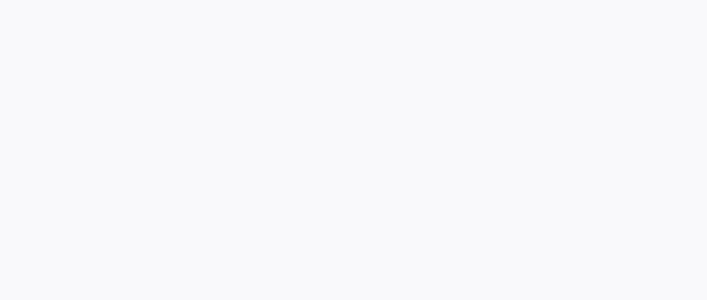
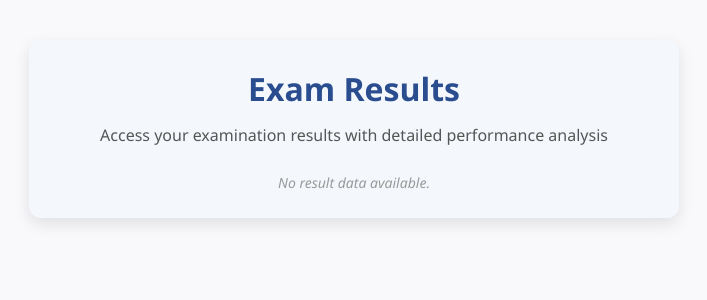
Before and after one commit to Ashishm0511/ztoFrontend, a React (Vite) app: page /checkresult in a window 1280 px wide. Before the commit this address had no page. Shown: the top 300 px of the page, without its empty margins (286-993 px from the left). Built offline with nearby package versions, Linux system fonts and the light colour scheme.

Commit message:
Added results

```diff
--- a/src/App.jsx
+++ b/src/App.jsx
@@ -8,7 +8,7 @@ import Home from './pages/Home';
 import Rewards from './pages/Rewards';
 import PastExams from './pages/PastExams';
 import EnrollExams from './pages/EnrollExams';
-// import CheckResults from './pages/CheckResults';
+import CheckResult from './pages/CheckResult';
 import Exams from './pages/Exams';
 
 
@@ -27,7 +27,8 @@ function App() {
           <Route path="/about" element={<About />} />
           <Route path="/enroll-exams" element={<EnrollExams />} />
           <Route path="/rewards" element={<Rewards />} />
-          {/* <Route path="/check-results" element={<CheckResults />} /> */}
+          <Route path="/checkresult" element={<CheckResult />} />
+
         </Routes>
       </Router>
     </div>
--- /dev/null
+++ b/src/pages/CheckResult.css
@@ -0,0 +1,63 @@
+.result-container {
+    max-width: 650px;
+    margin: 40px auto;
+    padding: 25px;
+    border-radius: 12px;
+    background-color: #f4f8fc;
+    box-shadow: 0 6px 16px rgba(0, 0, 0, 0.1);
+  }
+
+  .result-header {
+    text-align: center;
+    margin-bottom: 25px;
+  }
+
+  .result-header h1 {
+    font-size: 2em;
+    color: #2a4d8f;
+    margin-bottom: 10px;
+  }
+
+  .result-header p {
+    font-size: 1em;
+    color: #555;
+  }
+
+  .result-details h2 {
+    color: #1d3557;
+    margin-bottom: 15px;
+  }
+
+  .result-details p {
+    font-size: 1rem;
+    margin: 5px 0;
+    color: #333;
+  }
+
+  .subject-analysis {
+    margin-top: 25px;
+  }
+
+  .subject-analysis h3 {
+    margin-bottom: 10px;
+    color: #27496d;
+  }
+
+  .subject-analysis ul {
+    list-style-type: none;
+    padding-left: 0;
+  }
+
+  .subject-analysis li {
+    padding: 8px 0;
+    border-bottom: 1px solid #ddd;
+    display: flex;
+    justify-content: space-between;
+    font-size: 0.95rem;
+  }
+
+  .no-result {
+    text-align: center;
+    color: #999;
+    font-style: italic;
+  }
--- a/src/pages/CheckResult.jsx
+++ b/src/pages/CheckResult.jsx
@@ -0,0 +1,41 @@
+import React from "react";
+import "./CheckResult.css";
+
+const CheckResult = ({ resultData }) => {
+  return (
+    <div className="result-container">
+      <div className="result-header">
+        <h1>Exam Results</h1>
+        <p>Access your examination results with detailed performance analysis</p>
+      </div>
+
+      {resultData ? (
+        <div className="result-details">
+          <h2>{resultData.studentName}</h2>
+          <p><strong>Roll Number:</strong> {resultData.rollNumber}</p>
+          <p><strong>Course:</strong> {resultData.course}</p>
+          <p><strong>Total Marks:</strong> {resultData.totalMarks}</p>
+          <p><strong>Marks Obtained:</strong> {resultData.marksObtained}</p>
+          <p><strong>Percentage:</strong> {resultData.percentage}%</p>
+          <p><strong>Status:</strong> {resultData.status}</p>
+
+          <div className="subject-analysis">
+            <h3>Subject-wise Analysis</h3>
+            <ul>
+              {resultData.subjects.map((subject, index) => (
+                <li key={index}>
+                  <span>{subject.name}</span>
+                  <span>{subject.marks} / {subject.total}</span>
+                </li>
+              ))}
+            </ul>
+          </div>
+        </div>
+      ) : (
+        <p className="no-result">No result data available.</p>
+      )}
+    </div>
+  );
+};
+
+export default CheckResult;
--- a/src/pages/Exams.jsx
+++ b/src/pages/Exams.jsx
@@ -33,7 +33,7 @@ const Exams = () => {
         {/* Rewards Card */}
         <div
           className="small-card rewards-card"
-          onClick={() => navigate('/rewards')}
+          // onClick={() => navigate('/rewards')}
         >
           <div className="card-icon">🏆</div>
           <h3>Your Rewards</h3>
@@ -52,7 +52,7 @@ const Exams = () => {
         {/* Results Card */}
         <div
           className="small-card results-card"
-          onClick={() => navigate('/check-results')}
+          // onClick={() => navigate('/checkresult')}
         >
           <div className="card-icon">📊</div>
           <h3>Check Results</h3>
@@ -61,7 +61,7 @@ const Exams = () => {
             className="card-button"
             onClick={(e) => {
               e.stopPropagation();
-              navigate('/check-results');
+              navigate('/checkresult');
             }}
           >
             Check Now
@@ -72,7 +72,7 @@ const Exams = () => {
       {/* Past Exams Card */}
       <div
         className="full-width-card"
-        onClick={() => navigate('/past-exams')}
+        // onClick={() => navigate('/past-exams')}
       >
         <div className="full-card-content">
           <div className="full-card-text">
--- a/src/pages/Rewards.css
+++ b/src/pages/Rewards.css
@@ -34,11 +34,13 @@
 
   .header-content h1 {
     font-size: 2.5rem;
+
     color: #6A0DAD;
     margin-bottom: 0.5rem;
-    background: linear-gradient(90deg, #6A0DAD 0%, #9F37C9 100%);
+    /* background color: linear-gradient(90deg, #6A0DAD 0%,   #6A0DAD 100%); */
+    background-color:
 
-    -webkit-text-fill-color: transparent;
+    /* -webkit-text-fill-color: transparent; */
   }
 
   .header-content p {
```
